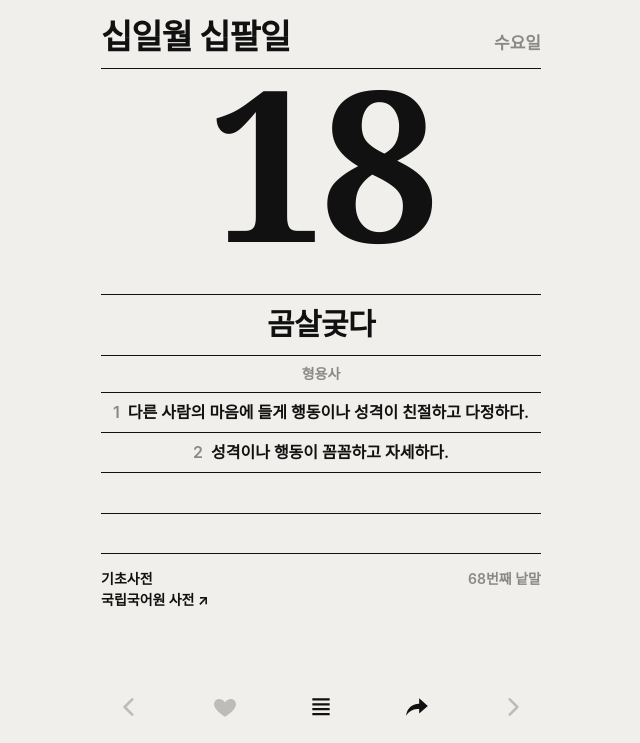
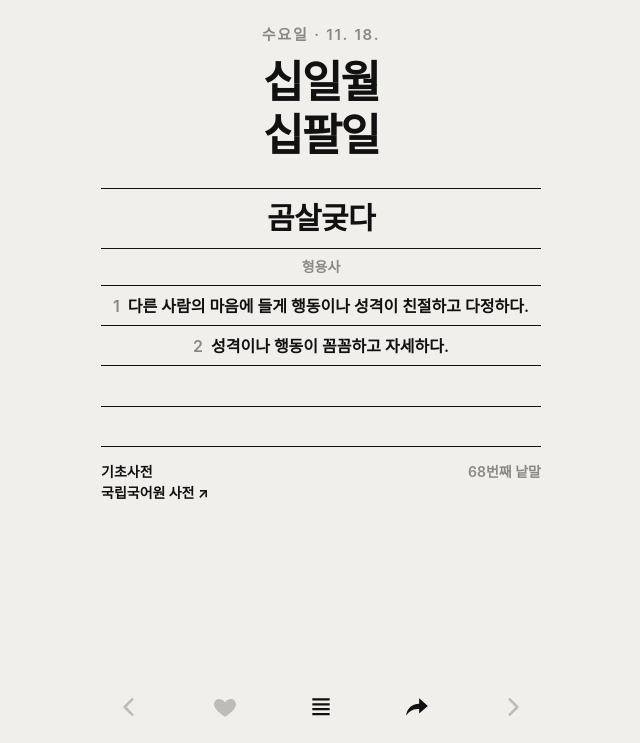
Before and after one commit to kohlucas/korean_daily_calendar, a plain HTML site: page index.html in a window 1280 px wide. Shown: the part 57-800 px from the top of the page, without its empty margins (319-959 px from the left). Drawn offline with Linux system fonts and the light colour scheme.

Commit message:
날짜를 한글 두 줄로, 긴 뜻은 줄마다 가로줄 맞춤

```diff
--- a/index.html
+++ b/index.html
@@ -21,10 +21,10 @@ header button.today[hidden]{visibility:hidden;display:block}
 .view{display:none;flex:1;flex-direction:column}
 .view.on{display:flex}
 /* 일력 면 */
-.top{margin:22px 20px 0;display:flex;align-items:baseline;justify-content:space-between;border-bottom:1.5px solid var(--ink);padding-bottom:12px}
-.top .md{font:900 34px/1.1 "Noto Serif KR","Nanum Myeongjo","AppleMyungjo","Batang",serif;letter-spacing:-.03em}
-.top .wd{font-size:17px;font-weight:600;color:var(--mute)}
-.big{margin-top:44px;text-align:center;font:900 min(44vw,210px)/.88 Georgia,"Times New Roman",serif;letter-spacing:-.02em;margin:0 0 40px;font-variant-numeric:lining-nums}
+.top{margin:26px 20px 0;display:flex;justify-content:center}
+.top .md{display:none}
+.top .wd{font-size:15px;font-weight:600;color:var(--mute);letter-spacing:.12em}
+.big{text-align:center;font:900 min(11vw,44px)/1.2 "Noto Serif KR","Nanum Myeongjo","AppleMyungjo","Batang",serif;letter-spacing:-.04em;margin:14px 0 24px}
 .rows{margin:0 20px;border-top:1.5px solid var(--rule)}
 .row{border-bottom:1.5px solid var(--rule);min-height:40px;display:flex;align-items:center;justify-content:center;text-align:center;padding:8px 6px;font-size:16px;line-height:1.45;word-break:keep-all}
 .row.w{font-size:30px;letter-spacing:-.02em;min-height:58px}
@@ -32,7 +32,7 @@ header button.today[hidden]{visibility:hidden;display:block}
 .row.more{font-size:13px;color:var(--mute);font-weight:600;cursor:pointer}
 .row .n{color:var(--mute);margin-right:8px;font-weight:600}
 .row .hj{display:inline-block;font-size:12px;font-weight:600;color:var(--mute);border:1px solid var(--mute);border-radius:3px;padding:0 5px;margin-right:7px;line-height:17px;vertical-align:1px}
-.row.d{font-weight:600}
+.row.d{display:block;font-weight:600;line-height:40px;min-height:0;padding:0 6px;border-bottom:0;background:linear-gradient(to bottom,transparent 38.5px,var(--rule) 38.5px) 0 0/100% 40px repeat-y}
 .foot{display:flex;justify-content:space-between;align-items:flex-start;margin:14px 20px 0;font-size:14px;line-height:1.5}
 .foot a{color:var(--ink);text-decoration:none}
 .foot .r{text-align:right;color:var(--mute);font-weight:600}
@@ -140,8 +140,8 @@ function renderDay(){
   const w=CAL[keyOf(cur)];
   $('title').textContent=cur.getFullYear()+'년 문해력 일력';
   $('md').textContent=MON[cur.getMonth()]+' '+sino(cur.getDate())+'일';
-  $('wd').textContent=WD[cur.getDay()];
-  $('dd').textContent=cur.getDate();
+  $('wd').textContent=WD[cur.getDay()]+' · '+(cur.getMonth()+1)+'. '+cur.getDate()+'.';
+  $('dd').innerHTML=MON[cur.getMonth()]+'<br>'+sino(cur.getDate())+'일';
   $('today').hidden=cur.toDateString()===realToday.toDateString()||!$('v-day').classList.contains('on');
   const ss=visible(w);
   const LIM=3, shown=expanded?ss:ss.slice(0,LIM);
```
